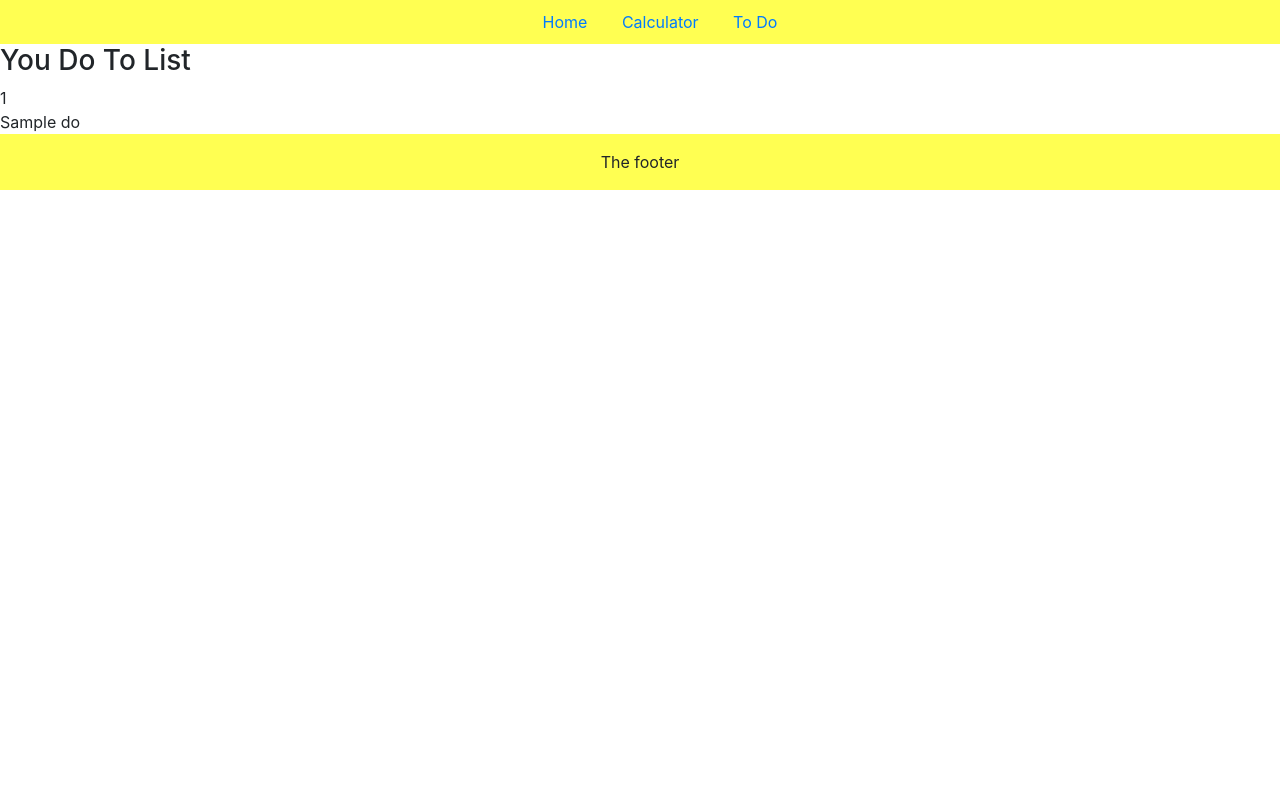
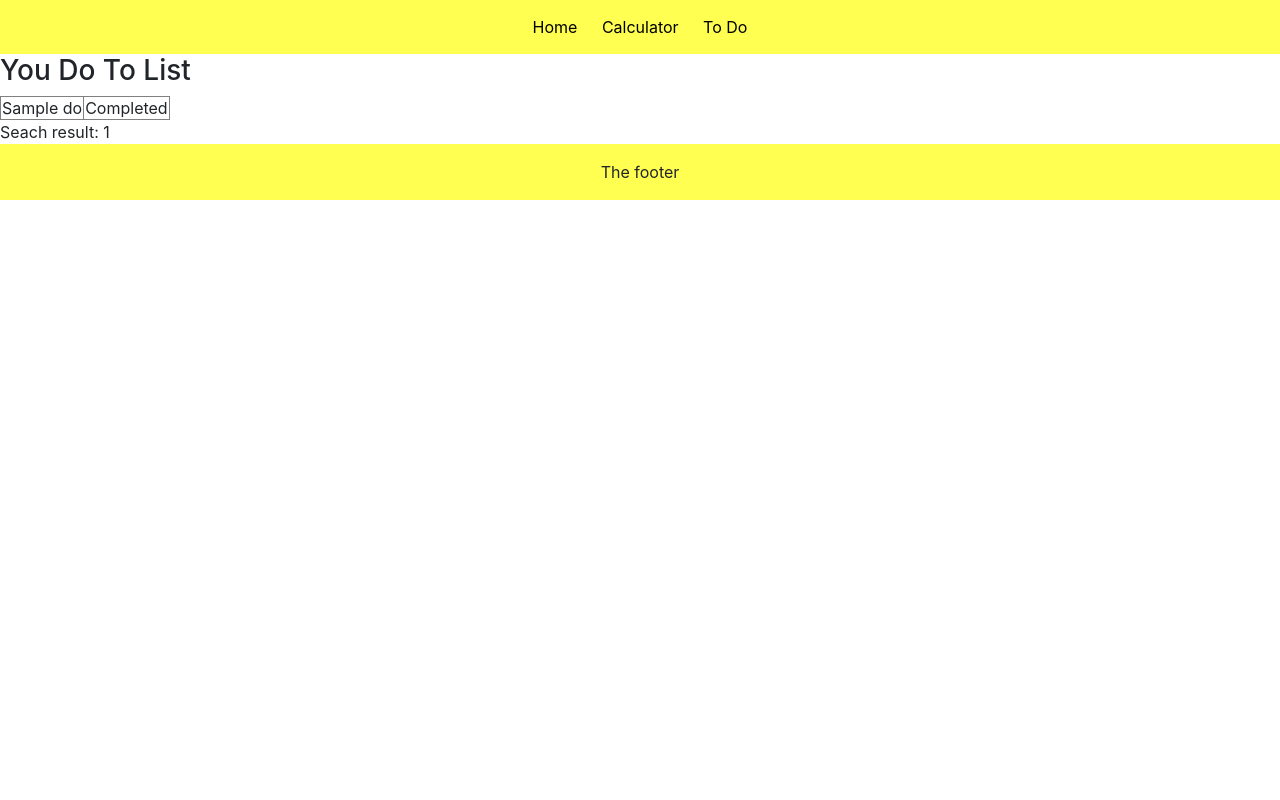
Before and after one commit to Fordalex/First-Php-Project, a PHP site: page /todo.php in a window 1280 px wide. Run offline with PHP 8.4, Linux system fonts and the light colour scheme; tables that the repository leaves empty or names only in its code hold one stand-in row (values such as "Sample post").

Commit message:
Styled the data coming from the database.

```diff
--- a/assets/css/style.css
+++ b/assets/css/style.css
@@ -7,7 +7,6 @@ body {
 /* navigation */
 
 nav {
-    height: 44px;
     background-color: rgb(255, 255, 82);
     margin: 0;
     padding: 0;
@@ -18,17 +17,39 @@ nav {
 
 nav ul {
     margin: 0;
+    padding: 15px 10px;
 }
 
 nav li {
     display: inline;
-    padding: 0px 15px;
+}
+
+nav a {
+    color: black;
+    padding: 15px 10px;
+}
+
+nav a:hover {
+    background-color: rgba(250, 250, 250, 0.8);
+    text-decoration: none;
+    color: black;
 }
 
 
 /* main content */
 
 .page-container {}
+
+
+/* todo */
+
+.todo-table td {
+    border: solid grey 1px;
+}
+
+.todo-table tr:nth-of-type(even) {
+    background-color: rgb(242, 242, 242);
+}
 
 
 /* footer */
--- a/calculation.php
+++ b/calculation.php
@@ -19,8 +19,8 @@ if (isset($_GET["numOne"])) {
     $numTwo = $_GET["numTwo"];
     $oper = $_GET["oper"];
 
-    echo "Value: " . myCalculator($numOne, $numTwo, $oper);
-    echo "<a href='calculation.php'>Again!</a>";
+    echo "<p>Value: " . myCalculator($numOne, $numTwo, $oper) . "</p>";
+    echo "<a href='calculation.php' class='btn btn-dark mt-3'>Again!</a>";
 } else {
     echo '
     <div class="row m-0 p-0 justify-content-center">
--- a/todo.php
+++ b/todo.php
@@ -8,10 +8,23 @@ echo "<h3>You Do To List</h3>";
 
 $result = mysqli_query($conn, "SELECT * FROM to_do");
 
-echo mysqli_num_rows($result) . "<br>";
+echo "<table class='todo-table'>";
+// each row from the todo database
+while ($row = mysqli_fetch_assoc($result)) {
+    echo "<tr><td>";
+    echo $row['name'];
+    echo "</td><td>";
+    if ($row['completed']) {
+        echo "Completed";
+    } else {
+        echo "To Do";
+    };
+    echo "</td></tr>";
+}
+echo "</table>";
 
-while ($row = mysqli_fetch_assoc($result)) {
-    echo $row['name'] . "<br>";
-}
+echo "Seach result: " . mysqli_num_rows($result) . "<br>";
+
+// Adding data to the to do list.
 
 include_once "templates/footer.html";
```
Also changed, not shown: readme.md. Lines whose indentation alone changed are shown as unchanged.
